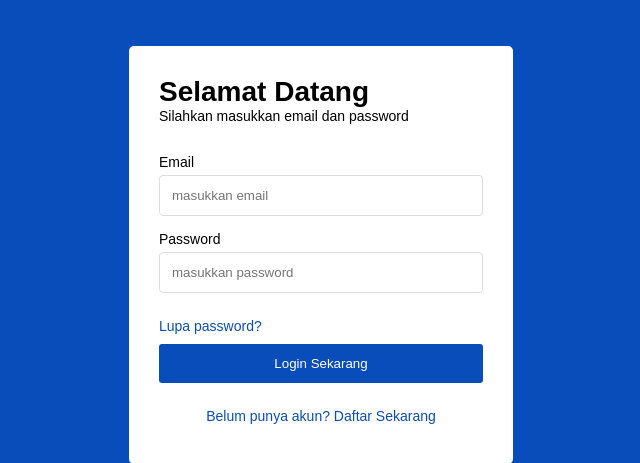
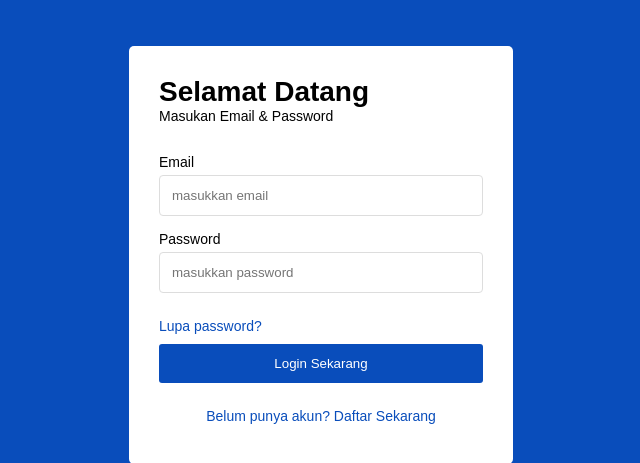
Before and after one commit to AbdMalik420/Login, a PHP site: page / in a window 1280 px wide. Shown: the part 145-608 px from the top of the page, without its empty margins (319-959 px from the left). Run offline with PHP 8.4, Linux system fonts and the light colour scheme.

Commit message:
Update index.php

```diff
--- a/index.php
+++ b/index.php
@@ -12,7 +12,7 @@
     <div id="form">
         <form action="login.php" method="post">
             <h4>Selamat Datang</h4>
-            <p>Silahkan masukkan email dan password</p>
+            <p>Masukan Email & Password</p>
             <div class="form-login">
                 <label for="">Email</label>
                 <input type="text" name="username" placeholder="masukkan email">
```
